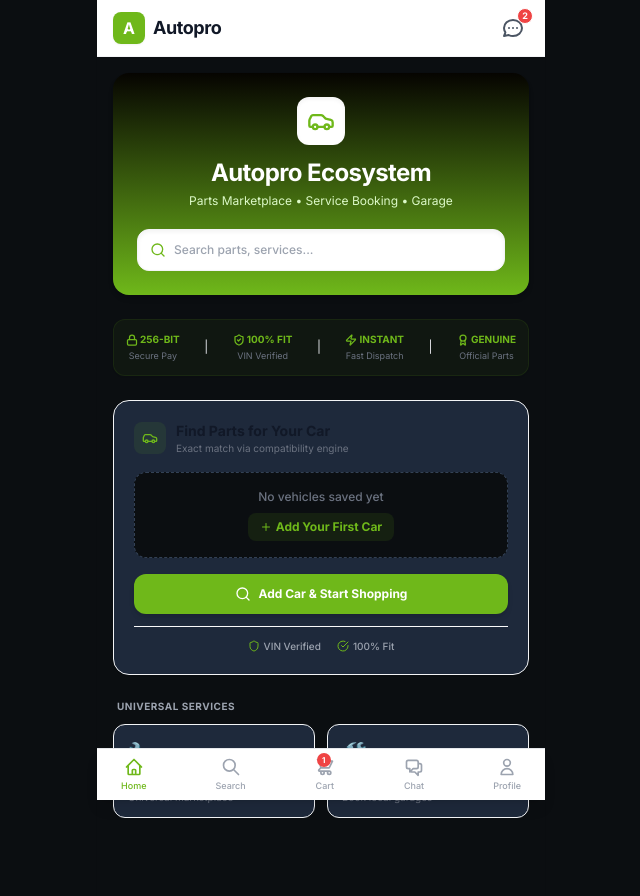
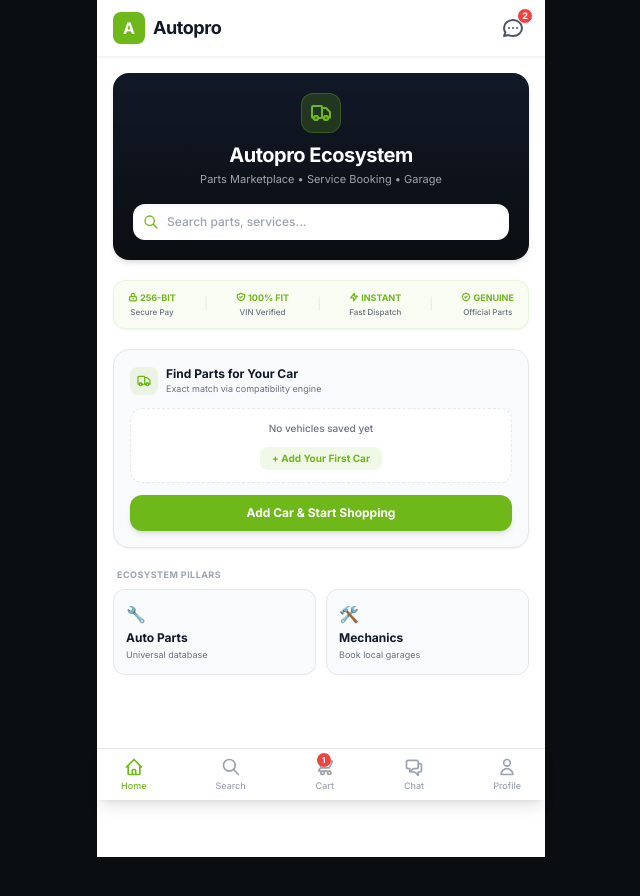
Before and after one commit to houcinhadjaissa-cyber/Autopro, a Next.js app in the folder apps/storefront/: page / in a window 1280 px wide. Shown: the top 896 px of the page, without its empty margins (319-959 px from the left). Built offline with nearby package versions, Linux system fonts and the light colour scheme.

Commit message:
Update page.tsx

```diff
--- a/apps/storefront/src/app/page.tsx
+++ b/apps/storefront/src/app/page.tsx
@@ -1,21 +1,7 @@
-/* eslint-disable @next/next/no-img-element */
 "use client";
 
-import { useState } from "react";
+import Link from "next/link";
 import { useGarageStore } from "@/stores/garageStore";
-import {
-  Car,
-  Search,
-  ChevronRight,
-  Plus,
-  Shield,
-  Zap,
-  CheckCircle,
-  Lock,
-  ShieldCheck,
-  Award,
-} from "lucide-react";
-import Link from "next/link";
 
 export default function Home() {
   const { vehicles, vehicleCount } = useGarageStore();
@@ -24,71 +10,67 @@ export default function Home() {
   const extraCount = vehicleCount() - 1;
 
   return (
-    <main className="min-h-screen bg-canvas p-4 pb-24 space-y-6 max-w-md mx-auto">
+    <main className="p-4 space-y-5">
 
-      {/* ─── Hero Mobile Section (Matches Arena Look) ─── */}
-      <div className="bg-gradient-to-b from-primary-900 to-primary p-6 rounded-2xl text-center text-white shadow-md">
-        <div className="w-12 h-12 bg-white rounded-xl flex items-center justify-center mx-auto mb-3 shadow-inner">
-          <Car className="w-7 h-7 text-primary" />
+      {/* ─── Hero Mobile Section ─── */}
+      <div className="bg-gradient-to-b from-gray-900 to-[#0B0E11] p-5 rounded-2xl text-center text-white shadow-md">
+        <div className="w-10 h-10 bg-[#6FB81A]/20 rounded-xl flex items-center justify-center mx-auto mb-2 border border-[#6FB81A]/30">
+          <svg className="w-6 h-6 text-[#6FB81A]" fill="none" stroke="currentColor" strokeWidth="2" viewBox="0 0 24 24"><path strokeLinecap="round" strokeLinejoin="round" d="M9 17a2 2 0 11-4 0 2 2 0 014 0zM19 17a2 2 0 11-4 0 2 2 0 014 0z"></path><path strokeLinecap="round" strokeLinejoin="round" d="M13 16V6a1 1 0 00-1-1H4a1 1 0 00-1 1v10a1 1 0 001 1h1m8-1a1 1 0 01-1 1H9m4-1V8a1 1 0 011-1h2.586a1 1 0 01.707.293l3.414 3.414a1 1 0 01.293.707V16a1 1 0 01-1 1h-1m-6-1a1 1 0 001 1h1M5 17a2 2 0 104 0m-4 0a2 2 0 114 0m6 0a2 2 0 104 0m-4 0a2 2 0 114 0"></path></svg>
         </div>
-        <h1 className="text-2xl font-bold mb-1 tracking-tight">
-          Autopro Ecosystem
-        </h1>
-        <p className="text-xs text-primary-100 mb-5 max-w-xs mx-auto">
-          Parts Marketplace • Service Booking • Garage
-        </p>
+        <h1 className="text-xl font-bold tracking-tight">Autopro Ecosystem</h1>
+        <p className="text-[11px] text-gray-400 mb-4 mt-0.5">Parts Marketplace • Service Booking • Garage</p>
 
         {/* Live Search Bar Placeholder */}
-        <Link href="/search" className="block bg-white rounded-xl p-3 text-left shadow-inner border border-gray-100">
+        <Link href="/search" className="block bg-white rounded-xl p-2.5 text-left shadow-inner">
           <div className="flex items-center gap-2 text-gray-400 text-xs font-medium">
-            <Search className="w-4 h-4 text-primary" />
+            <svg className="w-4 h-4 text-[#6FB81A]" fill="none" stroke="currentColor" strokeWidth="2" viewBox="0 0 24 24"><path strokeLinecap="round" strokeLinejoin="round" d="M21 21l-6-6m2-5a7 7 0 11-14 0 7 7 0 0114 0z"></path></svg>
             <span>Search parts, services...</span>
           </div>
         </Link>
       </div>
 
       {/* ════════════════════════════════════════════════════════ */}
-      {/* 🔒 QUICK WIN #6: TRUST BADGE BAR (Ecosystem Confidence)  */}
+      {/* 🔒 QUICK WIN #6: TRUST BADGE BAR (Pure Native SVGs)      */}
       {/* ════════════════════════════════════════════════════════ */}
-      <div className="bg-primary/5 border border-primary/10 rounded-xl p-3 shadow-sm">
-        <div className="flex items-center justify-between gap-1 text-center">
+      <div className="bg-[#6FB81A]/5 border border-[#6FB81A]/10 rounded-xl p-2.5 shadow-sm">
+        <div className="flex items-center justify-between text-center px-1">
 
           <div className="flex flex-col items-center">
-            <div className="flex items-center gap-0.5 text-primary font-bold text-[10px]">
-              <Lock className="w-3 h-3 stroke-[2.5]" />
+            <div className="flex items-center gap-0.5 text-[#6FB81A] font-bold text-[9px]">
+              <svg className="w-2.5 h-2.5" fill="none" stroke="currentColor" strokeWidth="3" viewBox="0 0 24 24"><path strokeLinecap="round" strokeLinejoin="round" d="M12 15v2m-6 4h12a2 2 0 002-2v-6a2 2 0 00-2-2H6a2 2 0 00-2 2v6a2 2 0 002 2zm10-10V7a4 4 0 00-8 0v4h8z"></path></svg>
               <span>256-BIT</span>
             </div>
-            <span className="text-[9px] text-gray-500 block mt-0.5">Secure Pay</span>
+            <span className="text-[8px] text-gray-500 block font-medium mt-0.5">Secure Pay</span>
           </div>
 
           <span className="text-gray-200 text-xs">|</span>
 
           <div className="flex flex-col items-center">
-            <div className="flex items-center gap-0.5 text-primary font-bold text-[10px]">
-              <ShieldCheck className="w-3 h-3 stroke-[2.5]" />
+            <div className="flex items-center gap-0.5 text-[#6FB81A] font-bold text-[9px]">
+              <svg className="w-2.5 h-2.5" fill="none" stroke="currentColor" strokeWidth="3" viewBox="0 0 24 24"><path strokeLinecap="round" strokeLinejoin="round" d="M9 12l2 2 4-4m5.618-4.016A11.955 11.955 0 0112 2.944a11.955 11.955 0 01-8.618 3.04A12.02 12.02 0 003 9c0 5.591 3.824 10.29 9 11.622 5.176-1.332 9-6.03 9-11.622 0-1.042-.133-2.052-.382-3.016z"></path></svg>
               <span>100% FIT</span>
             </div>
-            <span className="text-[9px] text-gray-500 block mt-0.5">VIN Verified</span>
+            <span className="text-[8px] text-gray-500 block font-medium mt-0.5">VIN Verified</span>
           </div>
 
           <span className="text-gray-200 text-xs">|</span>
 
           <div className="flex flex-col items-center">
-            <div className="flex items-center gap-0.5 text-primary font-bold text-[10px]">
-              <Zap className="w-3 h-3 stroke-[2.5]" />
+            <div className="flex items-center gap-0.5 text-[#6FB81A] font-bold text-[9px]">
+              <svg className="w-2.5 h-2.5" fill="none" stroke="currentColor" strokeWidth="3" viewBox="0 0 24 24"><path strokeLinecap="round" strokeLinejoin="round" d="M13 10V3L4 14h7v7l9-11h-7z"></path></svg>
               <span>INSTANT</span>
             </div>
-            <span className="text-[9px] text-gray-500 block mt-0.5">Fast Dispatch</span>
+            <span className="text-[8px] text-gray-500 block font-medium mt-0.5">Fast Dispatch</span>
           </div>
 
           <span className="text-gray-200 text-xs">|</span>
 
           <div className="flex flex-col items-center">
-            <div className="flex items-center gap-0.5 text-primary font-bold text-[10px]">
-              <Award className="w-3 h-3 stroke-[2.5]" />
+            <div className="flex items-center gap-0.5 text-[#6FB81A] font-bold text-[9px]">
+              <svg className="w-2.5 h-2.5" fill="none" stroke="currentColor" strokeWidth="3" viewBox="0 0 24 24"><path strokeLinecap="round" strokeLinejoin="round" d="M9 12l2 2 4-4M7.835 4.697a3.42 3.42 0 001.946-.806 3.42 3.42 0 014.438 0 3.42 3.42 0 001.946.806 3.42 3.42 0 013.138 3.138 3.42 3.42 0 00.806 1.946 3.42 3.42 0 010 4.438 3.42 3.42 0 00-.806 1.946 3.42 3.42 0 01-3.138 3.138 3.42 3.42 0 00-1.946.806 3.42 3.42 0 01-4.438 0 3.42 3.42 0 00-1.946-.806 3.42 3.42 0 01-3.138-3.138 3.42 3.42 0 00-.806-1.946 3.42 3.42 0 010-4.438 3.42 3.42 0 00.806-1.946 3.42 3.42 0 013.138-3.138z"></path></svg>
               <span>GENUINE</span>
             </div>
-            <span className="text-[9px] text-gray-500 block mt-0.5">Official Parts</span>
+            <span className="text-[8px] text-gray-500 block font-medium mt-0.5">Official Parts</span>
           </div>
 
         </div>
@@ -97,34 +79,32 @@ export default function Home() {
       {/* ════════════════════════════════════════════════════════ */}
       {/* 🚗 QUICK WIN #5: "FIND PARTS FOR MY CAR" CTA (7zap Image)*/}
       {/* ════════════════════════════════════════════════════════ */}
-      <section className="bg-surface-1 rounded-2xl border border-gray-100 p-5 shadow-sm">
-        <div className="flex items-center gap-2.5 mb-4">
-          <div className="w-8 h-8 rounded-lg bg-primary/10 flex items-center justify-center">
-            <Car className="w-4 h-4 text-primary" />
+      <section className="bg-gray-50 rounded-2xl border border-gray-200 p-4 shadow-sm">
+        <div className="flex items-center gap-2 mb-3">
+          <div className="w-7 h-7 rounded-lg bg-[#6FB81A]/10 flex items-center justify-center text-[#6FB81A]">
+            <svg className="w-4 h-4" fill="none" stroke="currentColor" strokeWidth="2" viewBox="0 0 24 24"><path strokeLinecap="round" strokeLinejoin="round" d="M9 17a2 2 0 11-4 0 2 2 0 014 0zM19 17a2 2 0 11-4 0 2 2 0 014 0z"></path><path strokeLinecap="round" strokeLinejoin="round" d="M13 16V6a1 1 0 00-1-1H4a1 1 0 00-1 1v10a1 1 0 001 1h1m8-1a1 1 0 01-1 1H9m4-1V8a1 1 0 011-1h2.586a1 1 0 01.707.293l3.414 3.414a1 1 0 01.293.707V16a1 1 0 01-1 1h-1m-6-1a1 1 0 001 1h1M5 17a2 2 0 104 0m-4 0a2 2 0 114 0m6 0a2 2 0 104 0m-4 0a2 2 0 114 0"></path></svg>
           </div>
           <div>
-            <h2 className="text-sm font-bold text-gray-900">Find Parts for Your Car</h2>
-            <p className="text-[10px] text-gray-500">Exact match via compatibility engine</p>
+            <h2 className="text-xs font-bold text-gray-900">Find Parts for Your Car</h2>
+            <p className="text-[9px] text-gray-500">Exact match via compatibility engine</p>
           </div>
         </div>
 
-        {/* Dynamic Vehicle Card (7zap Image placement) */}
+        {/* Dynamic Vehicle Card with Safe 7zap Image loading */}
         {hasVehicles && primaryVehicle ? (
-          <div className="bg-canvas rounded-xl p-3 mb-4 border border-surface-2 flex items-center gap-3 shadow-inner">
+          <div className="bg-white rounded-xl p-2.5 mb-3 border border-gray-200 flex items-center gap-2.5 shadow-sm">
 
-            {/* 7zap Real Image Area */}
-            <div className="w-16 h-12 rounded-lg bg-white border border-gray-100 flex items-center justify-center overflow-hidden flex-shrink-0 p-1">
+            {/* Real 7zap Image Area */}
+            <div className="w-16 h-11 rounded-lg bg-gray-50 border border-gray-100 flex items-center justify-center overflow-hidden flex-shrink-0 p-0.5">
+              {/* eslint-disable-next-line @next/next/no-img-element */}
               <img
                 src={
                   primaryVehicle.imageUrl ||
-                  `https://www.carimagery.org/api.asmx/GetImageUrl?search=${encodeURIComponent(
-                    `${primaryVehicle.make} ${primaryVehicle.model}`
-                  )}`
+                  `https://www.carimagery.org/api.asmx/GetImageUrl?search=${encodeURIComponent(`${primaryVehicle.make} ${primaryVehicle.model}`)}`
                 }
                 alt={primaryVehicle.make}
                 className="w-full h-full object-contain"
                 onError={(e) => {
-                  // Bulletproof fallback if API fails
                   e.currentTarget.src = "https://placehold.co/100x60/eeeeee/6FB81A?text=Car";
                 }}
               />
@@ -134,26 +114,25 @@ export default function Home() {
               <p className="text-xs font-bold text-gray-900 truncate">
                 {primaryVehicle.make} {primaryVehicle.model}
               </p>
-              <p className="text-[10px] text-gray-500 font-mono truncate mt-0.5">
+              <p className="text-[9px] text-gray-500 font-mono truncate mt-0.5">
                 {primaryVehicle.year} • {primaryVehicle.fuelType || "Gasoline"}
               </p>
             </div>
 
             {extraCount > 0 && (
-              <Link href="/garage" className="text-[10px] text-primary font-bold flex items-center gap-0.5 flex-shrink-0 bg-primary/5 px-2 py-1 rounded-md">
-                +{extraCount} more
-                <ChevronRight className="w-3 h-3" />
+              <Link href="/garage" className="text-[9px] text-[#6FB81A] font-bold flex items-center bg-[#6FB81A]/10 px-1.5 py-0.5 rounded">
+                +{extraCount}
               </Link>
             )}
           </div>
         ) : (
-          <div className="bg-canvas rounded-xl p-4 mb-4 border border-dashed border-surface-2 text-center">
-            <p className="text-xs text-gray-500 mb-2 font-medium">No vehicles saved yet</p>
+          <div className="bg-white rounded-xl p-3 mb-3 border border-dashed border-gray-200 text-center">
+            <p className="text-[10px] text-gray-500 mb-2 font-medium">No vehicles saved yet</p>
             <Link
               href="/garage"
-              className="inline-flex items-center gap-1 px-3 py-1.5 bg-primary/10 text-primary rounded-lg text-xs font-bold transition-transform active:scale-95"
+              className="inline-flex items-center gap-1 px-3 py-1 bg-[#6FB81A]/10 text-[#6FB81A] rounded-lg text-[10px] font-bold"
             >
-              <Plus className="w-3 h-3" /> Add Your First Car
+              <span>+ Add Your First Car</span>
             </Link>
           </div>
         )}
@@ -161,36 +140,29 @@ export default function Home() {
         {/* CTA Search Link */}
         <Link
           href={hasVehicles && primaryVehicle ? `/search?vehicle=${primaryVehicle.id}` : "/garage"}
-          className="w-full flex items-center justify-center gap-2 py-3 bg-primary text-white rounded-xl font-bold text-xs shadow-md hover:bg-primary-dark transition-all active:scale-[0.99]"
+          className="w-full flex items-center justify-center gap-1 py-2.5 bg-[#6FB81A] text-white rounded-xl font-bold text-xs shadow-md active:bg-[#5A9415]"
         >
-          <Search className="w-4 h-4" />
-          {hasVehicles && primaryVehicle ? `Browse Parts for ${primaryVehicle.make}` : "Add Car & Start Shopping"}
+          <span>{hasVehicles && primaryVehicle ? `Browse Parts for ${primaryVehicle.make}` : "Add Car & Start Shopping"}</span>
         </Link>
-
-        {/* Guarantee microcopy */}
-        <div className="flex justify-center gap-4 mt-3 text-[10px] text-gray-400 border-t border-gray-50 pt-3 font-medium">
-          <span className="flex items-center gap-1"><Shield className="w-3 h-3 text-primary" /> VIN Verified</span>
-          <span className="flex items-center gap-1"><CheckCircle className="w-3 h-3 text-primary" /> 100% Fit</span>
-        </div>
       </section>
 
-      {/* ─── Ecosystem Pillars Grid ─── */}
-      <div className="space-y-2.5">
-        <h3 className="text-[10px] font-bold text-gray-400 uppercase tracking-wider px-1">Universal Services</h3>
-        <div className="grid grid-cols-2 gap-3">
-          <Link href="/search" className="bg-surface-1 p-3.5 rounded-xl border border-gray-100 block active:border-primary">
-            <span className="text-xl block mb-1.5">🔧</span>
+      {/* ─── Universal Services Grid ─── */}
+      <div className="space-y-2">
+        <h3 className="text-[9px] font-bold text-gray-400 uppercase tracking-wider px-1">Ecosystem Pillars</h3>
+        <div className="grid grid-cols-2 gap-2.5">
+          <Link href="/search" className="bg-gray-50 p-3 rounded-xl border border-gray-200 block">
+            <span className="text-base block mb-1">🔧</span>
             <h4 className="text-xs font-bold text-gray-900">Auto Parts</h4>
-            <p className="text-[10px] text-gray-500 leading-tight mt-0.5">Universal marketplace</p>
+            <p className="text-[9px] text-gray-500 mt-0.5">Universal database</p>
           </Link>
-          <Link href="/services" className="bg-surface-1 p-3.5 rounded-xl border border-gray-100 block active:border-primary">
-            <span className="text-xl block mb-1.5">🛠️</span>
+          <Link href="/services" className="bg-gray-50 p-3 rounded-xl border border-gray-200 block">
+            <span className="text-base block mb-1">🛠️</span>
             <h4 className="text-xs font-bold text-gray-900">Mechanics</h4>
-            <p className="text-[10px] text-gray-500 leading-tight mt-0.5">Book local garages</p>
+            <p className="text-[9px] text-gray-500 mt-0.5">Book local garages</p>
           </Link>
         </div>
       </div>
 
     </main>
   );
-          }
+                                                                                                                                                                                                            }
```
